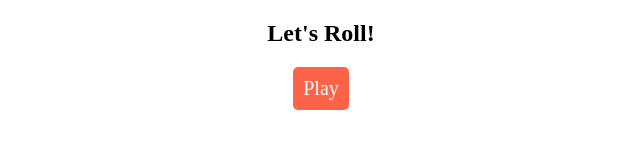
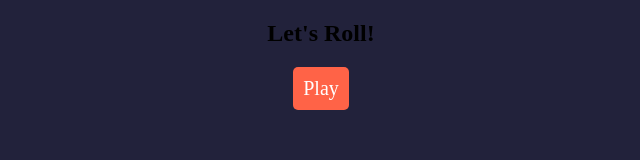
Before and after one commit to s4bsa/nnnnn, a plain HTML site: page gamble.html in a window 1280 px wide. Shown: the whole page, without its empty margins (319-959 px from the left). Drawn offline with Linux system fonts and the light colour scheme.

Commit message:
Update gamble.html

```diff
--- a/gamble.html
+++ b/gamble.html
@@ -5,6 +5,7 @@
 <style>
 body {
   font-family: 'Times New Roman', Times, serif;
+  background-color: #22223b;
 }
 
 .popup {
```
